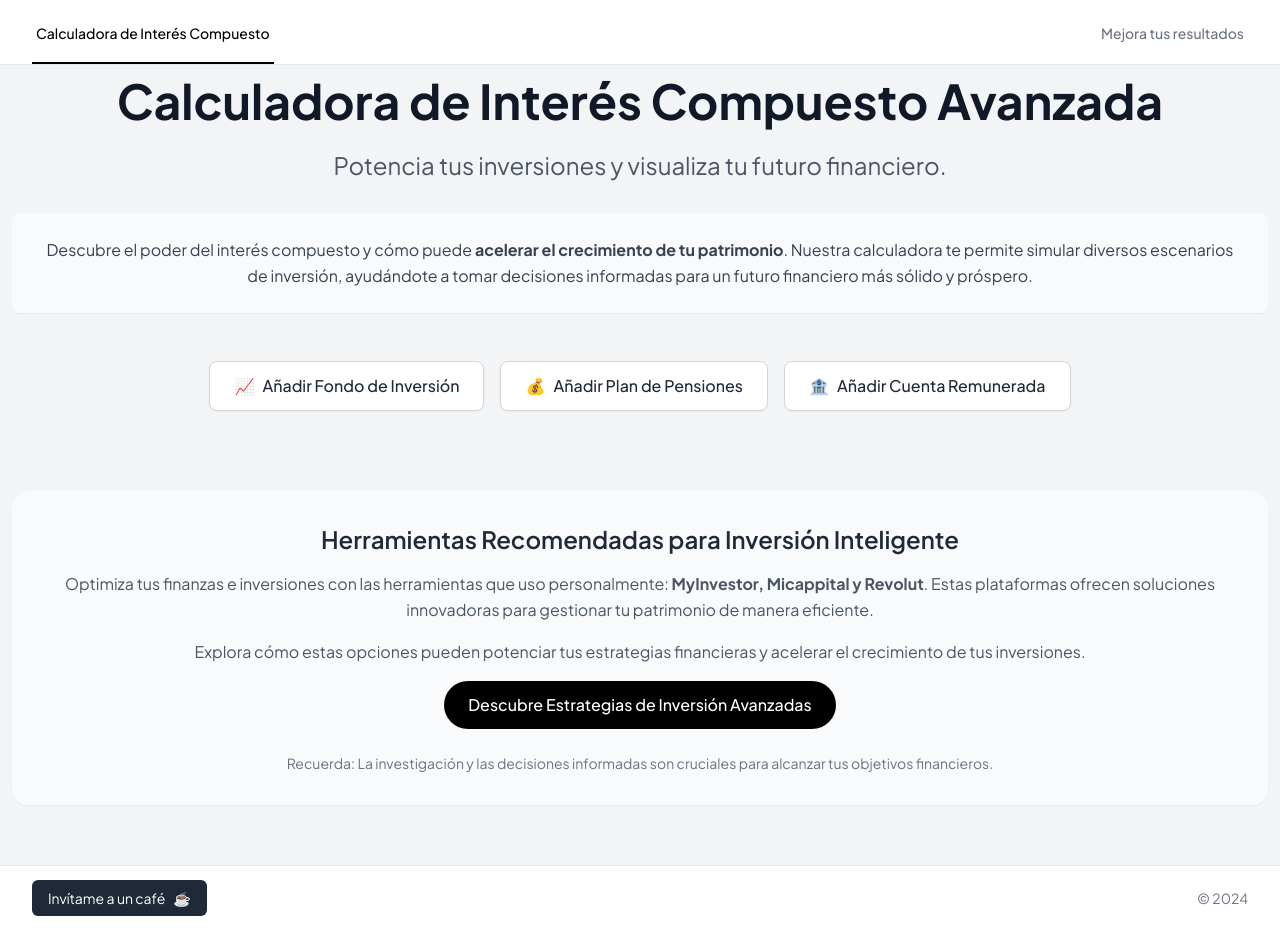
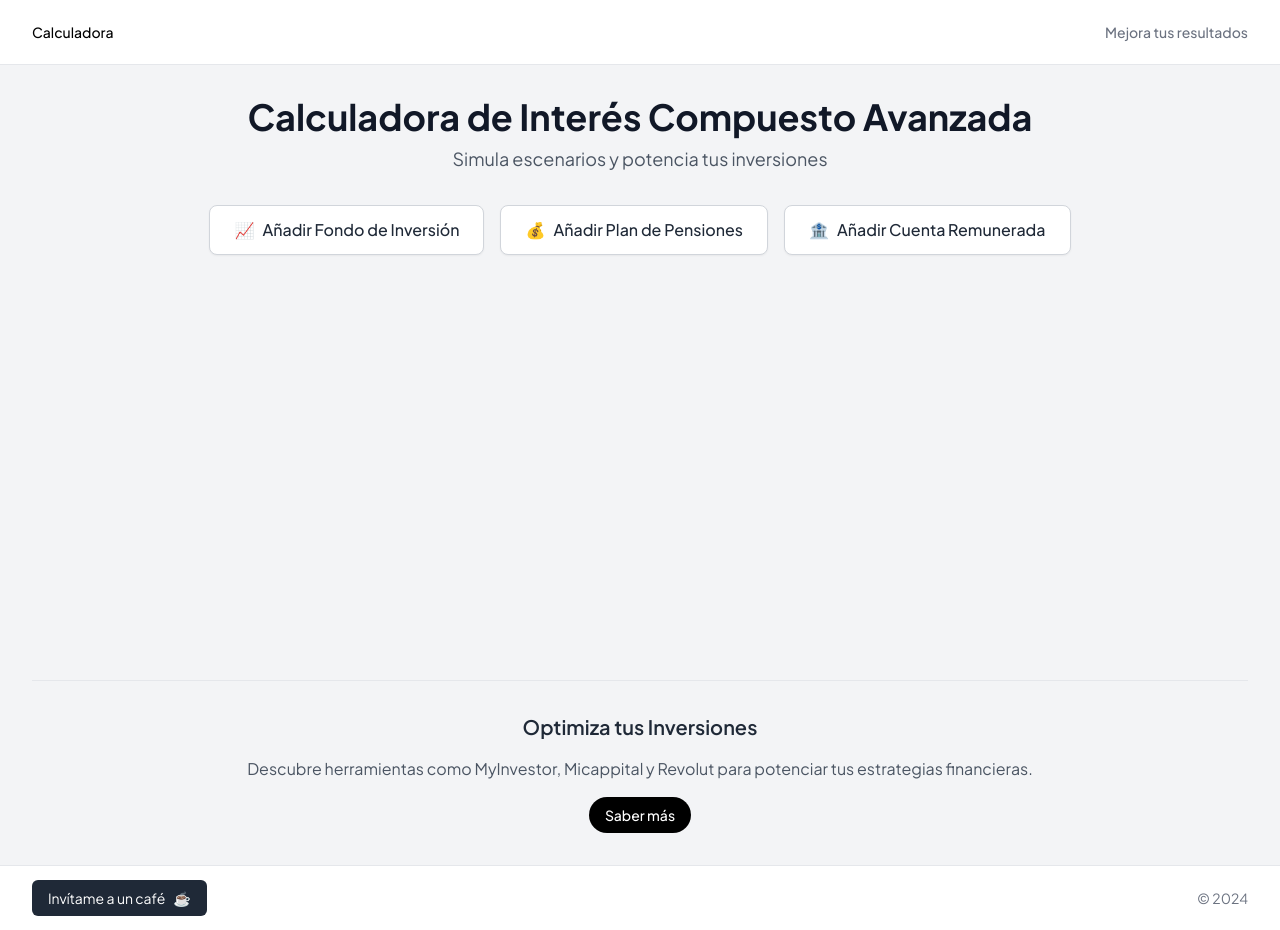
Before and after one commit to jlfernandezfernandez/compound-interest-calculator, a Next.js app: page /calculadora-interes-compuesto in a window 1280 px wide. Built offline with nearby package versions, Linux system fonts and the light colour scheme.

Commit message:
feature: simplify ui

```diff
--- a/src/app/calculadora-interes-compuesto/page.tsx
+++ b/src/app/calculadora-interes-compuesto/page.tsx
@@ -1,32 +1,27 @@
 // app/calculadora-interes-compuesto/page.tsx
 
-import FinalSection from "@/components/FinalSection";
 import IntroductionSection from "@/components/IntroductionSection";
 import ProductButtons from "@/components/ProductButtons";
 import ProductList from "@/components/ProductList";
 import ProductsResult from "@/components/ProductsResult";
+import FinalSection from "@/components/FinalSection";
 import { Metadata } from "next";
 
 export const metadata: Metadata = {
   title: "Calculadora de Interés Compuesto Avanzada - Maximiza tus Inversiones",
-  description:
-    "Descubre la calculadora de interés compuesto más completa. Analiza fondos de inversión, planes de pensión y cuentas remuneradas. Optimiza tus rendimientos financieros con nuestra herramienta única.",
+  description: "Descubre la calculadora de interés compuesto más completa. Analiza fondos de inversión, planes de pensión y cuentas remuneradas. Optimiza tus rendimientos financieros con nuestra herramienta única.",
 };
 
 export default function CalculatorPage() {
   return (
-    <div className="flex flex-col min-h-screen">
-      <div className="flex-grow p-3 max-w-7xl mx-auto w-full">
-        <main className="font-body">
-          <div className="flex flex-col items-center w-full overflow-auto">
+    <div className="flex flex-col min-h-screen max-w-7xl mx-auto px-4 sm:px-6 lg:px-8">
       <IntroductionSection />
+      <main className="flex-grow">
         <ProductButtons />
         <ProductList />
         <ProductsResult />
-          </div>
       </main>
       <FinalSection />
     </div>
-    </div>
   );
 }
--- a/src/components/FinalSection.tsx
+++ b/src/components/FinalSection.tsx
@@ -3,40 +3,20 @@ import React from "react";
 
 export default function FinalSection() {
   return (
-    <section
-      className="max-w-7xl mx-auto w-full my-8 p-8 bg-gray-50 rounded-2xl shadow-sm"
-      aria-labelledby="recommended-tools"
-    >
-      <h2
-        id="recommended-tools"
-        className="text-2xl font-semibold text-center text-gray-800 mb-4"
+    <section className="mt-12 mb-8 text-center border-t border-gray-200 pt-8">
+      <h2 className="text-xl font-semibold text-gray-800 mb-4">
+        Optimiza tus Inversiones
+      </h2>
+      <p className="text-gray-600 mb-4">
+        Descubre herramientas como MyInvestor, Micappital y Revolut para
+        potenciar tus estrategias financieras.
+      </p>
+      <Link
+        href="/mejora-tus-resultados"
+        className="inline-block bg-black text-white py-2 px-4 rounded-full hover:bg-gray-800 transition duration-300 text-sm font-medium"
       >
-        Herramientas Recomendadas para Inversión Inteligente
-      </h2>
-      <div className="space-y-4">
-        <p className="text-center text-gray-600 leading-relaxed">
-          Optimiza tus finanzas e inversiones con las herramientas que uso
-          personalmente: <strong>MyInvestor, Micappital y Revolut</strong>.
-          Estas plataformas ofrecen soluciones innovadoras para gestionar tu
-          patrimonio de manera eficiente.
-        </p>
-        <p className="text-center text-gray-600 leading-relaxed">
-          Explora cómo estas opciones pueden potenciar tus estrategias
-          financieras y acelerar el crecimiento de tus inversiones.
-        </p>
-        <div className="text-center mt-6">
-          <Link
-            href="/mejora-tus-resultados"
-            className="inline-block bg-black text-white py-3 px-6 rounded-full hover:bg-gray-800 transition duration-300 font-medium"
-          >
-            Descubre Estrategias de Inversión Avanzadas
-          </Link>
-        </div>
-      </div>
-      <p className="text-center mt-6 text-sm text-gray-500">
-        Recuerda: La investigación y las decisiones informadas son cruciales
-        para alcanzar tus objetivos financieros.
-      </p>
+        Saber más
+      </Link>
     </section>
   );
 }
--- a/src/components/Header.tsx
+++ b/src/components/Header.tsx
@@ -16,28 +16,24 @@ export default function Header() {
   return (
     <header className="bg-white border-b border-gray-200">
       <nav className="max-w-7xl mx-auto px-4 sm:px-6 lg:px-8">
-        <div className="flex justify-between h-16">
-          <div className="flex">
+        <div className="flex justify-between items-center h-16">
           <Link
             href="/calculadora-interes-compuesto"
-              className={`inline-flex items-center px-1 pt-1 border-b-2 text-sm font-medium transition-colors duration-200 ${isActive(
+            className={`text-sm font-medium transition-colors duration-200 ${isActive(
               "/calculadora-interes-compuesto"
             )}`}
           >
-              Calculadora de Interés Compuesto
+            Calculadora
           </Link>
-          </div>
-          <div className="flex">
           <Link
             href="/mejora-tus-resultados"
-              className={`inline-flex items-center px-1 pt-1 border-b-2 text-sm font-medium transition-colors duration-200 ${isActive(
+            className={`text-sm font-medium transition-colors duration-200 ${isActive(
               "/mejora-tus-resultados"
             )}`}
           >
             Mejora tus resultados
           </Link>
         </div>
-        </div>
       </nav>
     </header>
   );
--- a/src/components/IntroductionSection.tsx
+++ b/src/components/IntroductionSection.tsx
@@ -2,28 +2,13 @@ import React from "react";
 
 export default function IntroductionSection() {
   return (
-    <section
-      className="max-w-7xl mx-auto w-full mb-12 text-center"
-      aria-labelledby="intro-heading"
-    >
-      <h1
-        id="intro-heading"
-        className="text-4xl md:text-5xl font-bold mb-6 text-gray-900"
-      >
+    <section className="text-center my-8">
+      <h1 className="text-3xl sm:text-4xl font-bold mb-2 text-gray-900">
         Calculadora de Interés Compuesto Avanzada
       </h1>
-      <p className="text-xl md:text-2xl text-gray-600 mb-8">
-        Potencia tus inversiones y visualiza tu futuro financiero.
+      <p className="text-lg text-gray-600">
+        Simula escenarios y potencia tus inversiones
       </p>
-      <div className="bg-gray-50 p-6 rounded-lg shadow-sm">
-        <p className="text-gray-700 leading-relaxed">
-          Descubre el poder del interés compuesto y cómo puede{" "}
-          <strong>acelerar el crecimiento de tu patrimonio</strong>. Nuestra
-          calculadora te permite simular diversos escenarios de inversión,
-          ayudándote a tomar decisiones informadas para un futuro financiero más
-          sólido y próspero.
-        </p>
-      </div>
     </section>
   );
 }
```
Lines whose indentation alone changed are shown as unchanged.
